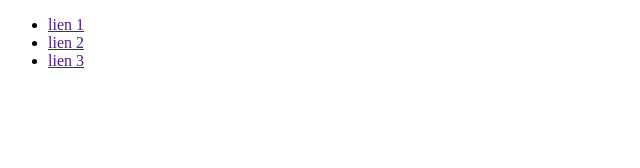
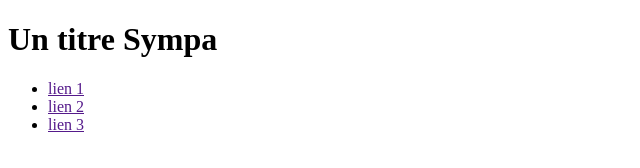
Before and after one commit to MohamedBenAmmar/apprendre-github, a plain HTML site: page index.html in a window 1280 px wide. Shown: the whole page, without its empty margins (0-640 px from the left). Drawn offline with Linux system fonts and the light colour scheme.

Commit message:
Ajouter un titre sympa de niveau H1 closes #3

```diff
--- a/index.html
+++ b/index.html
@@ -6,6 +6,7 @@
     <title>Portfolio</title>
 </head>
 <body>
+    <h1>Un titre Sympa</h1>
     <nav>
         <ul>
             <li><a href="">lien 1</a></li>
```
